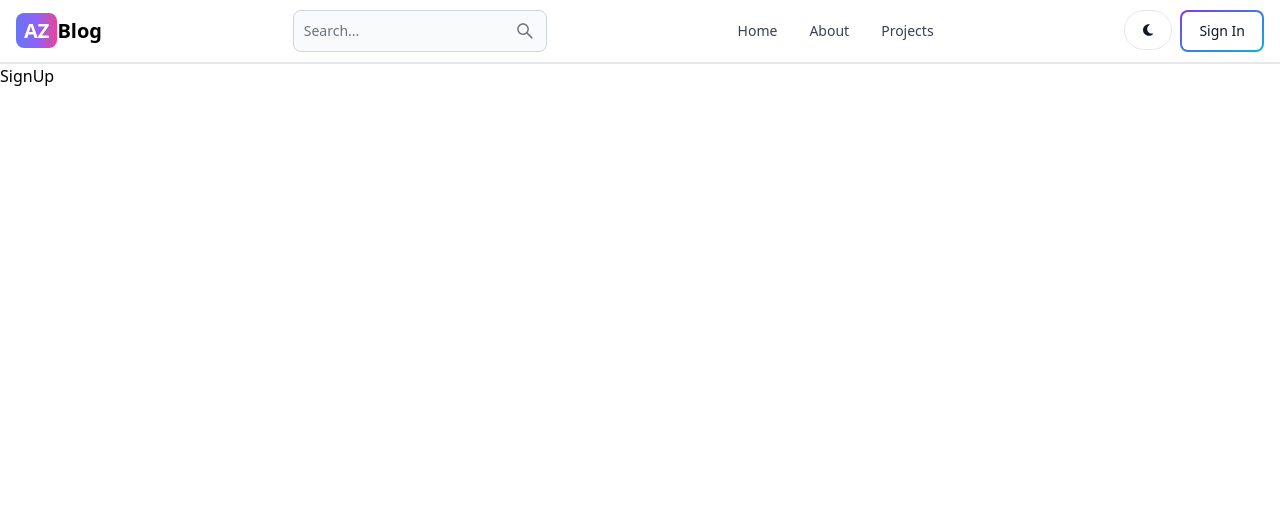
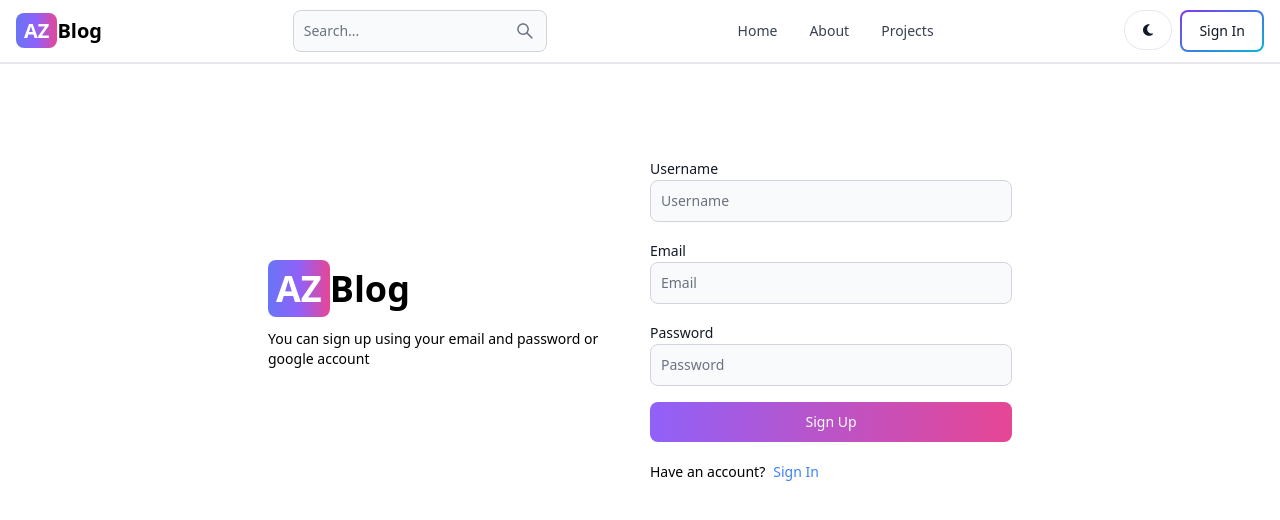
Before and after one commit to Arntit-Zonia/blog-app, a React (Vite) app in the folder client/: page /sign-up in a window 1280 px wide. Shown: the top 520 px of the page. Built offline with nearby package versions, Linux system fonts and the light colour scheme.

Commit message:
feat: created SignUp component

```diff
--- a/client/src/views/SignUp.tsx
+++ b/client/src/views/SignUp.tsx
@@ -1,7 +1,48 @@
 import { FC } from "react";
+import { Link } from "react-router-dom";
+import { Button, Label, TextInput } from "flowbite-react";
 
 const SignUp: FC = () => {
-  return <div>SignUp</div>;
+  return (
+    <div className="min-h-screen mt-20">
+      <div className="flex p-3 max-w-3xl mx-auto flex-col md:flex-row md:items-center gap-5">
+        <div className="flex-1">
+          <Link to="/" className="font-bold dark:texxt-white text-4xl">
+            <span className="px-2 py-1 bg-gradient-to-r from-indigo-500 via-purple-500 to-pink-500 rounded-lg text-white">
+              AZ
+            </span>
+            Blog
+          </Link>
+          <p className="text-sm mt-5">You can sign up using your email and password or google account</p>
+        </div>
+        <div className="flex-1">
+          <form className="flex flex-col gap-4">
+            <div>
+              <Label value="Username" />
+              <TextInput type="text" placeholder="Username" />
+            </div>
+            <div>
+              <Label value="Email" />
+              <TextInput type="text" placeholder="Email" />
+            </div>
+            <div>
+              <Label value="Password" />
+              <TextInput type="text" placeholder="Password" />
+            </div>
+            <Button gradientDuoTone="purpleToPink" type="submit">
+              Sign Up
+            </Button>
+          </form>
+          <div className="flex gap-2 text-sm mt-5">
+            <span className="">Have an account?</span>
+            <Link to="/sign-in" className="text-blue-500">
+              Sign In
+            </Link>
+          </div>
+        </div>
+      </div>
+    </div>
+  );
 };
 
 export default SignUp;
```
